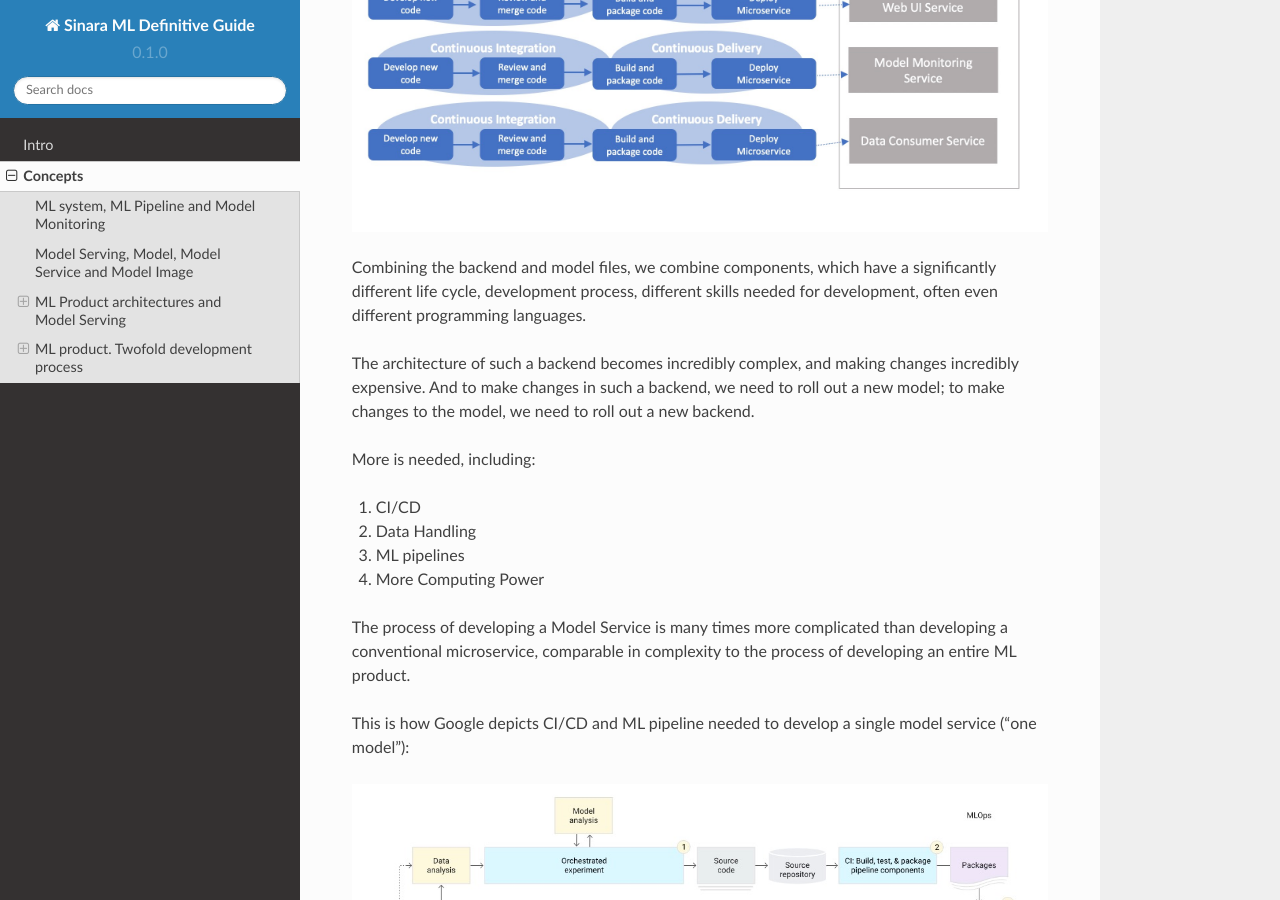
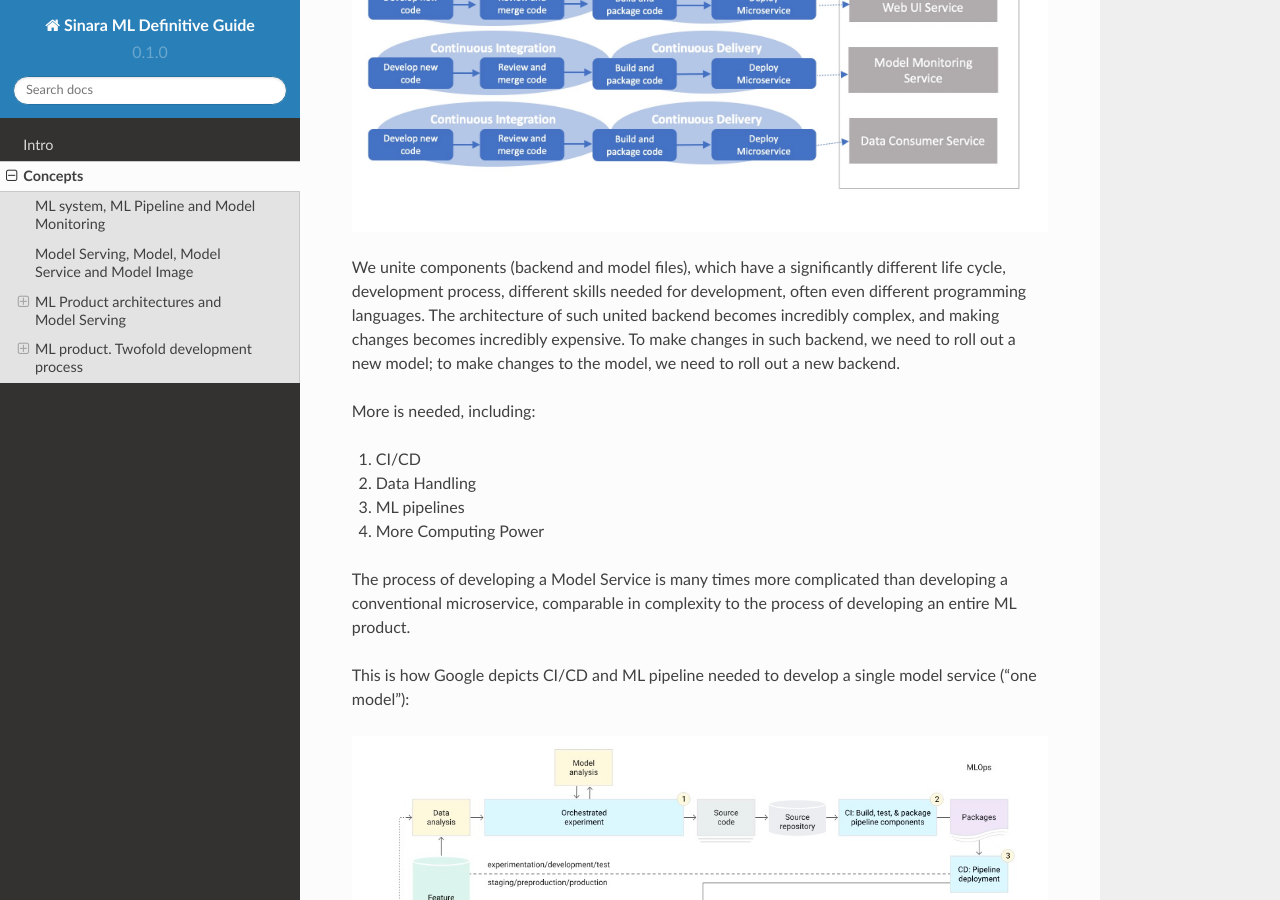
Before and after one commit to 4-DS/SinaraML-Def-Guide, a Sphinx documentation site: the page built from docs/source/concepts.rst, in a window 1280 px wide and 900 px high, scrolled down 6321 px. Built offline with Sphinx 7.4.7 and the Read the Docs theme 2.0.0, drawn with Linux system fonts in a browser that asks for light colours.

Commit message:
Update concepts.rst

```diff
--- a/docs/source/concepts.rst
+++ b/docs/source/concepts.rst
@@ -118,9 +118,7 @@ The result is an architectural anti-pattern, one of the common reasons why ML pr
 
 .. image:: ml_product_antipattern.jpeg
 
-Combining the backend and model files, we combine components, which have a significantly different life cycle, development process, different skills needed for development, often even different programming languages.
-
-The architecture of such a backend becomes incredibly complex, and making changes incredibly expensive. And to make changes in such a backend, we need to roll out a new model; to make changes to the model, we need to roll out a new backend.
+We unite components (backend and model files), which have a significantly different life cycle, development process, different skills needed for development, often even different programming languages. The architecture of such united backend becomes incredibly complex, and making changes becomes incredibly expensive. To make changes in such backend, we need to roll out a new model; to make changes to the model, we need to roll out a new backend.
 
 More is needed, including:
 
```
